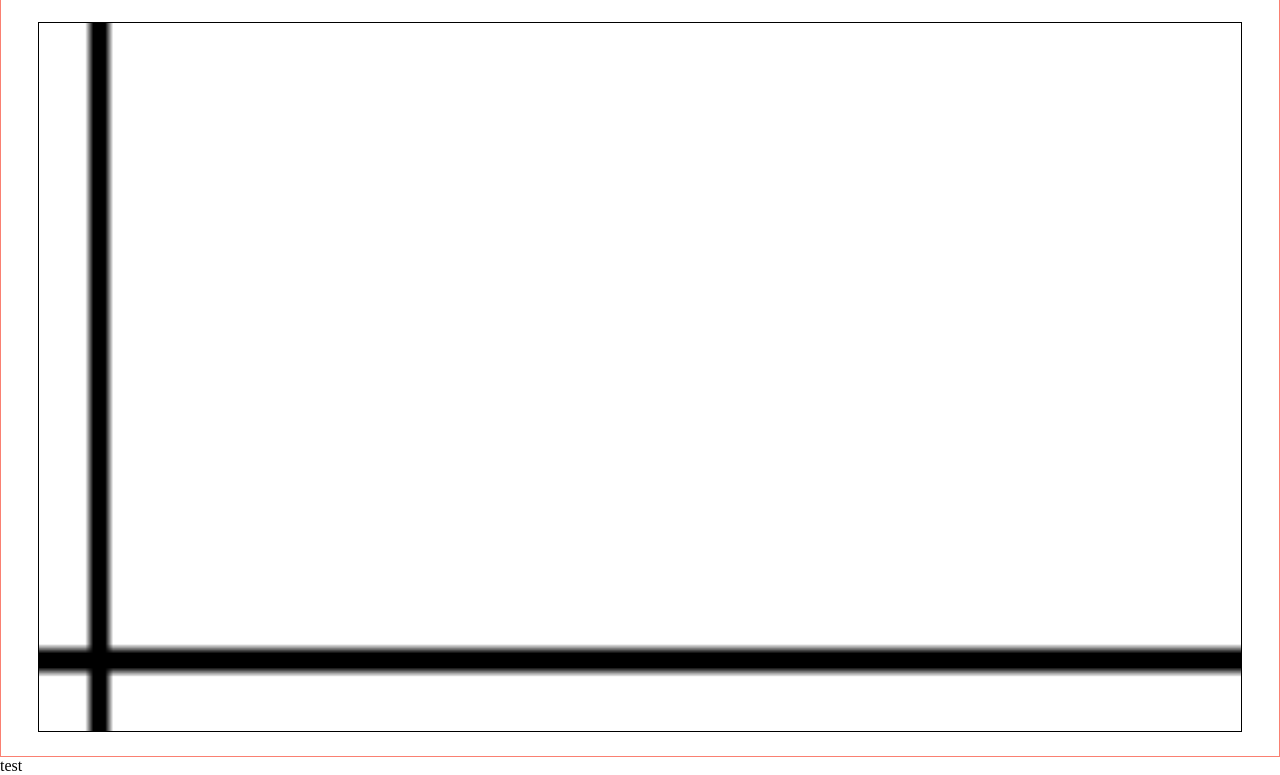
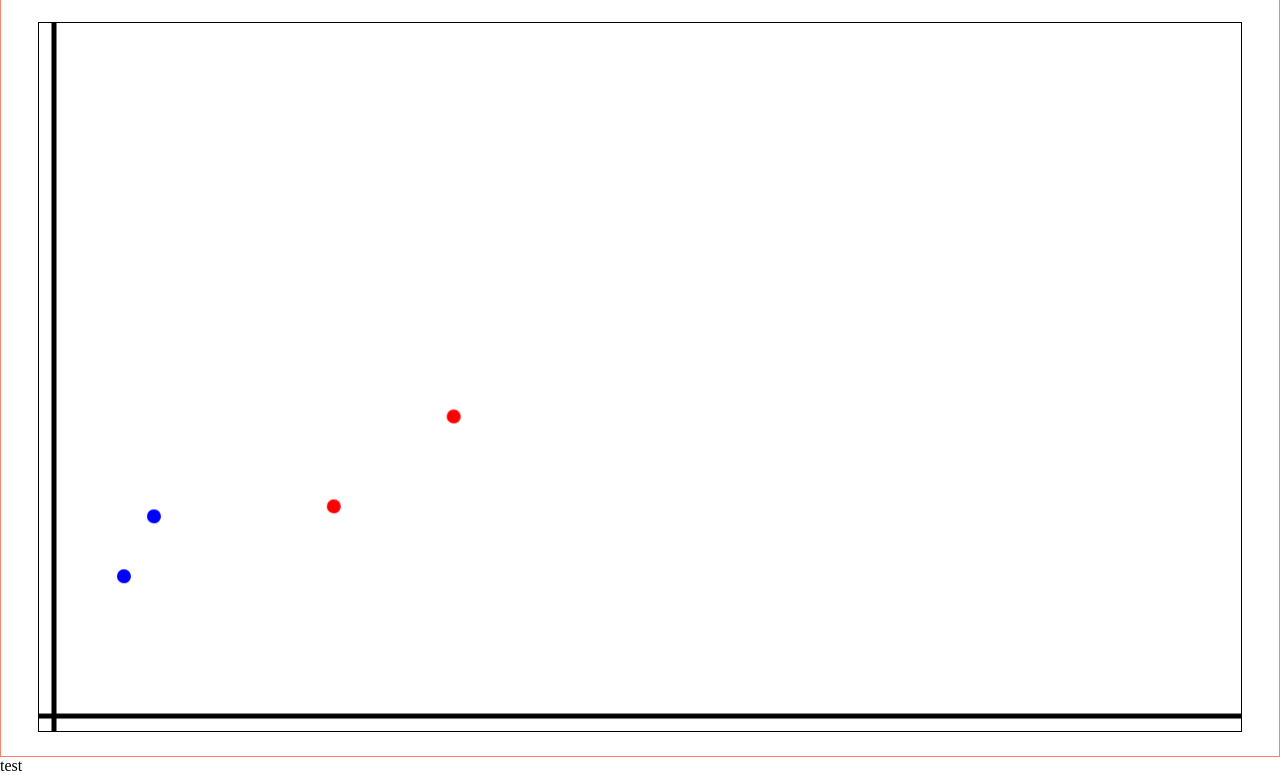
Before and after one commit to Paulo-Rozatto/perceptron-viewer, a website built with Parcel: page index.html in a window 1280 px wide. Shown: the part 25-800 px from the top of the page. Built offline with nearby package versions, Linux system fonts and the light colour scheme.

Commit message:
Add parcel and paintPoints()

```diff
--- /dev/null
+++ b/data/dots.js
@@ -0,0 +1,4 @@
+export const Blues = [
+    { x: 100, y: 200 },
+    { x: 70, y: 140 },
+]
--- a/index.html
+++ b/index.html
@@ -16,6 +16,6 @@
     <footer>
         test
     </footer>
-    <script src="script.js"></script>
+    <script type="module" src="script.js"></script>
 </body>
 </html>
--- a/script.js
+++ b/script.js
@@ -1,11 +1,20 @@
+import { Blues as blues } from "./data/dots";
+
 const canvas = document.querySelector("#canvas");
 const ctx = canvas.getContext("2d");
-const main = document.querySelector("main");
+
+const RADIUS = 7;
+
+const reds = blues.map((b) => ({ x: b.x * 4, y: b.y * 1.5 }));
 
 function draw() {
     ctx.transform(1, 0, 0, -1, 0, canvas.height)
     ctx.translate(15, 15);
 
+    paintPoins(blues, 'blue');
+    paintPoins(reds, 'red');
+
+    ctx.beginPath();
     ctx.lineWidth = 5
 
     ctx.moveTo(0, -15);
@@ -15,6 +24,17 @@ function draw() {
     ctx.lineTo(canvas.width, 0);
 
     ctx.stroke();
+}
+
+function paintPoins(points, color = 'blue') {
+    ctx.fillStyle = color;
+
+    const pi2 = Math.PI << 1;
+    for (let point of points) {
+        ctx.beginPath();
+        ctx.arc(point.x, point.y, RADIUS, 0, pi2);
+        ctx.fill();
+    }
 }
 
 function resize() {
```
Also changed, not shown: package.json (added, +18 -0 lines), 2 other files.
